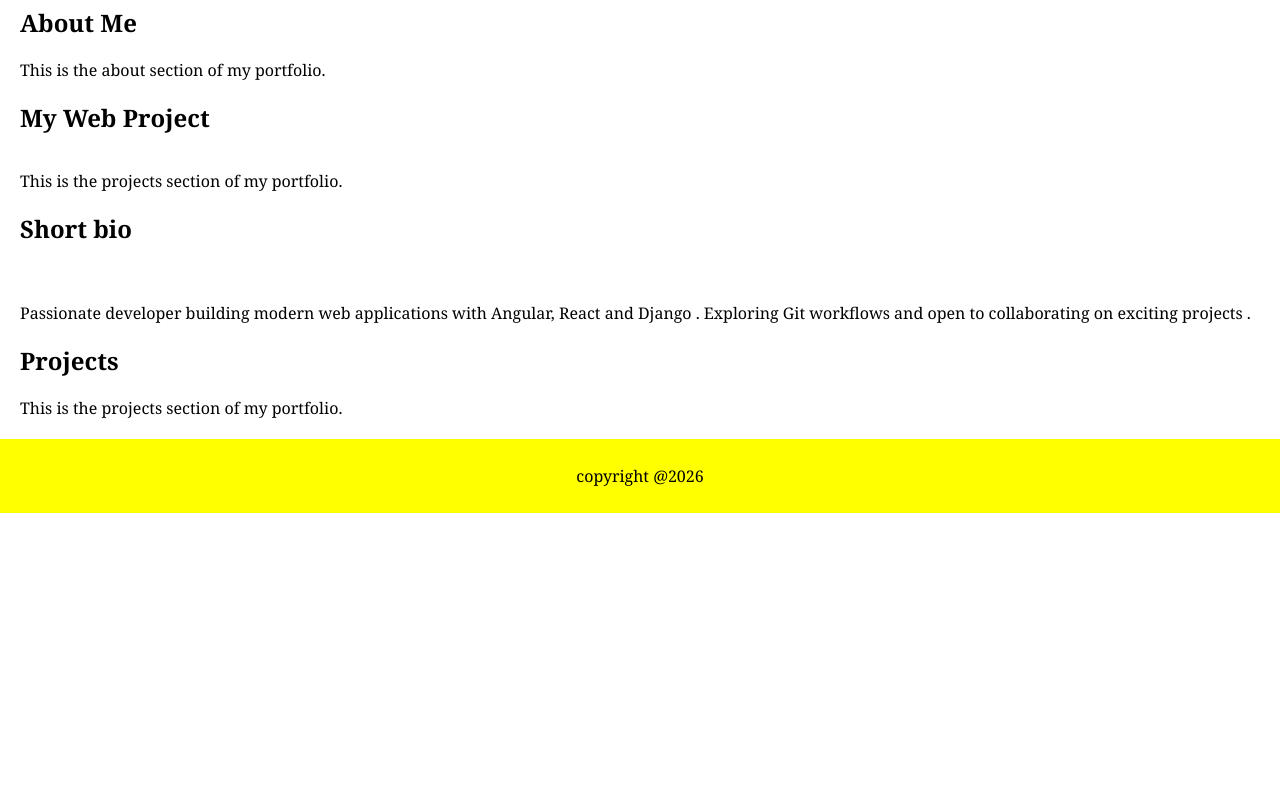
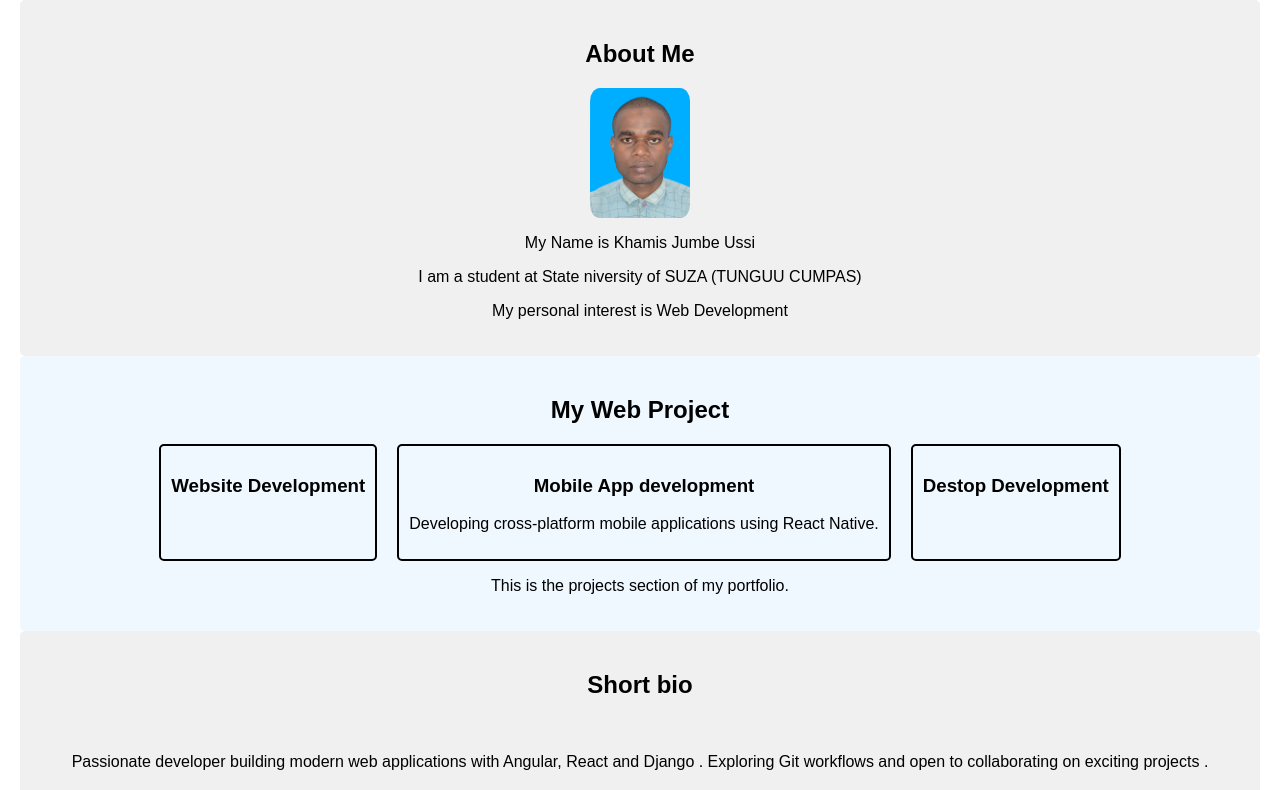
Before and after one commit to JumbezGit/portfolio, a plain HTML site: page index.html in a window 1280 px wide. Shown: the part 142-932 px from the top of the page. Before the commit the page ends 800 px from the top, so only its background shows below. Drawn offline with Linux system fonts and the light colour scheme.

Commit message:
Moderate views

```diff
--- a/index.html
+++ b/index.html
@@ -4,12 +4,13 @@
 <head>
     <meta charset="UTF-8">
     <meta name="viewport" content="width=device-width, initial-scale=1.0">
-    <title>Portfolio</title>
+    <title>My Portfolio</title>
     <link rel="stylesheet" href="styles.css">
 </head>
 <style>
 
 </style>
+
 <body>
     <header class="header">
         <nav>
@@ -24,13 +25,28 @@
         <h1 class="tittle">MY PORTFOLIO</h2>
             <section id="about">
                 <h2>About Me</h2>
-            <p>This is the about section of my portfolio.</p>
+                <div class="image">
+                <img src="assets/Khamis.jpg" alt="Profile Image" width="100px" class="image">
+                </div>
+                <p>My Name is Khamis Jumbe Ussi</p>
+                <p>I am a student at State niversity of SUZA (TUNGUU CUMPAS)</p>
+                <p>My personal interest is Web Development</p>
             </section>
             <section id="projects">
                 <h2>My Web Project </h2>
                 <div class="col">
-                <div>
+                    <div class="grid">
+                        <h3>Website Development </h3>
 
+                    </div>
+                    <div class="grid">
+                        <h3>Mobile App development </h3>
+                        <p>Developing cross-platform mobile applications using React Native.</p>
+
+                    </div>
+                    <div class="grid">
+                        <h3>Destop Development </h3>
+                        <p></p>
                     </div>
                 </div>
                 <p>This is the projects section of my portfolio.</p>
@@ -58,6 +74,7 @@
 
     </main>
     <footer class="footer">
+
         <p>copyright @2026</p>
     </footer>
 </body>
--- a/styles.css
+++ b/styles.css
@@ -4,6 +4,7 @@ body{
 }
 main{
    margin: 20px;
+   font-family: Arial, Helvetica, sans-serif;
 }
 header{
     background-color: #1e024b;
@@ -37,4 +38,30 @@ footer{
 .col{
     display: flex;
     gap: 20px;
+    justify-content: center;
+    font-family: Arial, Helvetica, sans-serif;
 }
+.grid{
+    border: 2px solid #000;
+    padding: 10px;
+    border-radius: 5px;
+}
+.image{
+justify-content: center;
+display: flex;
+}
+img{
+    border-radius: 10%;
+}
+#about{
+    background-color: #f0f0f0;
+    padding: 20px;
+    border-radius: 5px;
+    text-align: center;
+}
+#projects{
+    background-color: aliceblue;
+    border-radius: 5px;
+    padding: 20px;
+    text-align: center;
+}
```
Also changed, not shown: assets/Khamis.jpg (added). Lines whose indentation alone changed are shown as unchanged.
